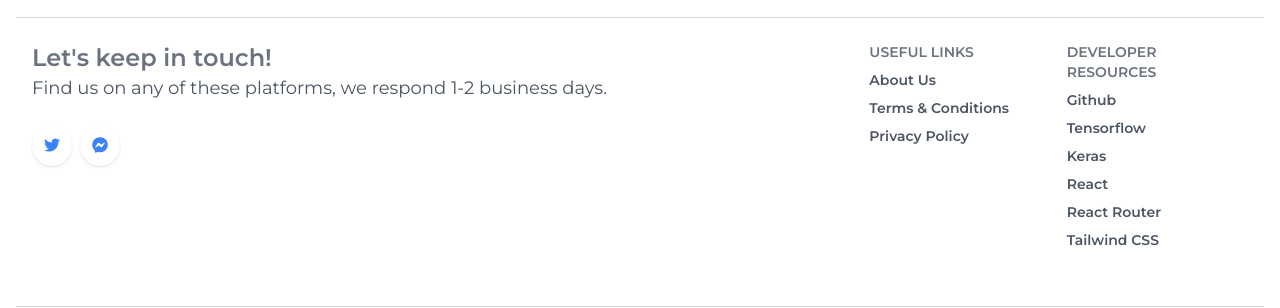
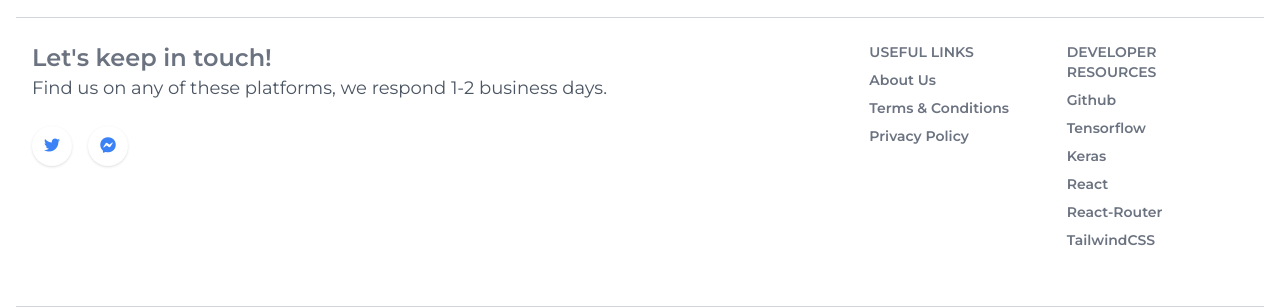
Before and after one commit to Jm-Paunlagui/Matrix-Lab-Client, a React (Create React App) app in the folder client/: page / in a window 1280 px wide. Shown: the part 839-1147 px from the top of the page. Built offline with nearby package versions, Linux system fonts and the light colour scheme.

Commit message:
Minor Changes

```diff
--- a/client/src/components/footers/footer.js
+++ b/client/src/components/footers/footer.js
@@ -1,5 +1,48 @@
 import React from "react";
 import { Link } from "react-router-dom";
+
+const UsefulLinks = [
+    {
+        name: "About Us",
+        link: "aboutus"
+    },
+    {
+        name: "Terms & Conditions",
+        link: "terms-and-conditions"
+    },
+    {
+        name: "Privacy Policy",
+        link: "privacy-policy"
+    }
+]
+
+const DeveloperLinks = [
+    {
+        name: "Github",
+        link: "https://www.github.com/Projects-REPO"
+    },
+    {
+        name: "Tensorflow",
+        link: "https://www.tensorflow.org/"
+    },
+    {
+        name: "Keras",
+        link: "https://keras.io/"
+    },
+    {
+        name: "React",
+        link: "https://reactjs.org/"
+    },
+    {
+        name: "React-Router",
+        link: "https://reactrouter.com/en/main/getting-started/overview"
+    },
+    {
+        name: "TailwindCSS",
+        link: "https://tailwindcss.com/"
+    }
+]
+
 
 const Footer = () => {
     return (
@@ -12,11 +55,11 @@ const Footer = () => {
                             <h5 className="mt-0 mb-2 text-lg text-gray-600">
                                 Find us on any of these platforms, we respond 1-2 business days.
                             </h5>
-                            <div className="mt-6 mb-6 lg:mb-0">
-                                <button className="items-center justify-center w-10 h-10 mr-2 font-normal text-blue-500 transition duration-700 ease-in-out delay-150 bg-white rounded-full shadow outline-none hover:shadow-lg align-center focus:outline-none hover:text-blue-700 hover:bg-gray-200 hover:-translate-y-1 hover:scale-110" type="button">
+                            <div className="mt-6 mb-6 space-x-4 text-blue-500 lg:mb-0">
+                                <button className="w-10 h-10 font-normal hover:transition duration-700 ease-in-out delay-150 bg-white rounded-full shadow outline-none hover:shadow-lg align-center focus:outline-none hover:text-blue-700 hover:bg-gray-200 hover:-translate-y-1 hover:scale-110" type="button">
                                     <a className="fab fa-twitter " href="https://twitter.com/messages/719487995892539393-719487995892539393?text=" target={"_blank"} rel="noreferrer noopener"> </a>
                                 </button>
-                                <button className="items-center justify-center w-10 h-10 mr-2 font-normal text-blue-500 transition duration-700 ease-in-out delay-150 bg-white rounded-full shadow outline-none hover:shadow-lg align-center focus:outline-none hover:text-blue-700 hover:bg-gray-200 hover:-translate-y-1 hover:scale-110" type="button">
+                                <button className="w-10 h-10 font-normal hover:transition duration-700 ease-in-out delay-150 bg-white rounded-full shadow outline-none hover:shadow-lg align-center focus:outline-none hover:text-blue-700 hover:bg-gray-200 hover:-translate-y-1 hover:scale-110" type="button">
                                     <a className="fab fa-facebook-messenger hover:text-blue-700" href="https://www.messenger.com/t/100001178366981" target={"_blank"} rel="noreferrer noopener"> </a>
                                 </button>
 
@@ -29,22 +72,11 @@ const Footer = () => {
                                         Useful Links
                                     </span>
                                     <ol className="list-unstyled">
-                                        <li>
-                                            <Link to="/aboutus" className="block pb-2 text-sm font-semibold text-gray-600 hover:text-gray-800">
-                                                About Us
-                                            </Link>
-                                        </li>
-
-                                        <li>
-                                            <Link to="terms-and-conditions" className="block pb-2 text-sm font-semibold text-gray-600 hover:text-gray-800">
-                                                Terms & Conditions
-                                            </Link>
-                                        </li>
-                                        <li>
-                                            <Link to="/privacy-policy" className="block pb-2 text-sm font-semibold text-gray-600 hover:text-gray-800">
-                                                Privacy Policy
-                                            </Link>
-                                        </li>
+                                        {UsefulLinks.map((link, index) => (
+                                            <li key={index}>
+                                                <Link to={`/${link.link}`} className="block pb-2 text-sm font-semibold text-gray-500 hover:text-gray-800">{link.name}</Link>
+                                            </li>
+                                        ))}
                                     </ol>
                                 </div>
                                 <div className="w-full px-4 md:w-1/2 lg:w-4/12">
@@ -52,43 +84,18 @@ const Footer = () => {
                                         Developer Resources
                                     </span>
                                     <ol className="list-unstyled">
-                                        <li>
-                                            <a href="https://www.github.com/Projects-REPO" target={"_blank"} rel="noreferrer noopener" className="block pb-2 text-sm font-semibold text-gray-600 hover:text-gray-800" >
-                                                Github
-                                            </a>
-                                        </li>
-                                        <li>
-                                            <a href="https://www.tensorflow.org/" target={"_blank"} rel="noreferrer noopener" className="block pb-2 text-sm font-semibold text-gray-600 hover:text-gray-800" >
-                                                Tensorflow
-                                            </a>
-                                        </li>
-                                        <li>
-                                            <a href="https://keras.io/" target={"_blank"} rel="noreferrer noopener" className="block pb-2 text-sm font-semibold text-gray-600 hover:text-gray-800" >
-                                                Keras
-                                            </a>
-                                        </li>
-                                        <li>
-                                            <a href="https://reactjs.org/" target={"_blank"} rel="noreferrer noopener" className="block pb-2 text-sm font-semibold text-gray-600 hover:text-gray-800" >
-                                                React
-                                            </a>
-                                        </li>
-                                        <li>
-                                            <a href="https://reactrouter.com/" target={"_blank"} rel="noreferrer noopener" className="block pb-2 text-sm font-semibold text-gray-600 hover:text-gray-800" >
-                                                React Router
-                                            </a>
-                                        </li>
-                                        <li>
-                                            <a href="https://tailwindcss.com/" target={"_blank"} rel="noreferrer noopener" className="block pb-2 text-sm font-semibold text-gray-600 hover:text-gray-800" >
-                                                Tailwind CSS
-                                            </a>
-                                        </li>
+                                        {DeveloperLinks.map((link, index) => (
+                                            <li key={index}>
+                                                <a href={link.link} target={"_blank"} rel="noreferrer noopener" className="block pb-2 text-sm font-semibold text-gray-500 hover:text-gray-800">{link.name}</a>
+                                            </li>
+                                        ))}
                                     </ol>
                                 </div>
                             </div>
                         </div>
                     </div>
                     <hr className="my-6 border-gray-300" />
-                    <div className="flex flex-wrap items-center justify-center md:justify-between">
+                    <div className="flex flex-wrap md:justify-between">
                         <div className="w-full px-4 mx-auto text-center md:w-4/12">
                             <div className="py-1 text-sm font-semibold text-gray-500">
                                 Copyright © {new Date().getFullYear()} Sentry AI by{" "}
```
